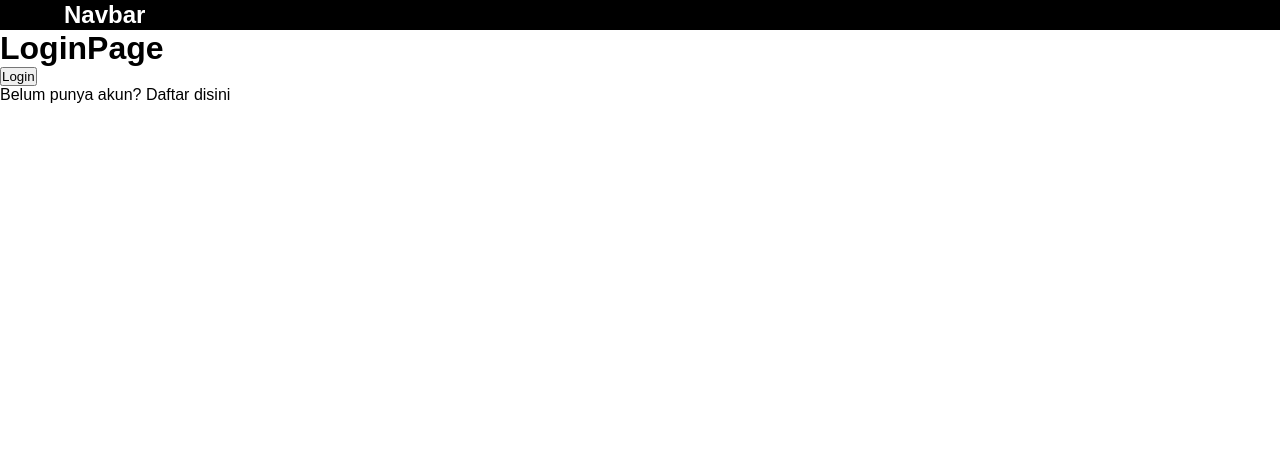
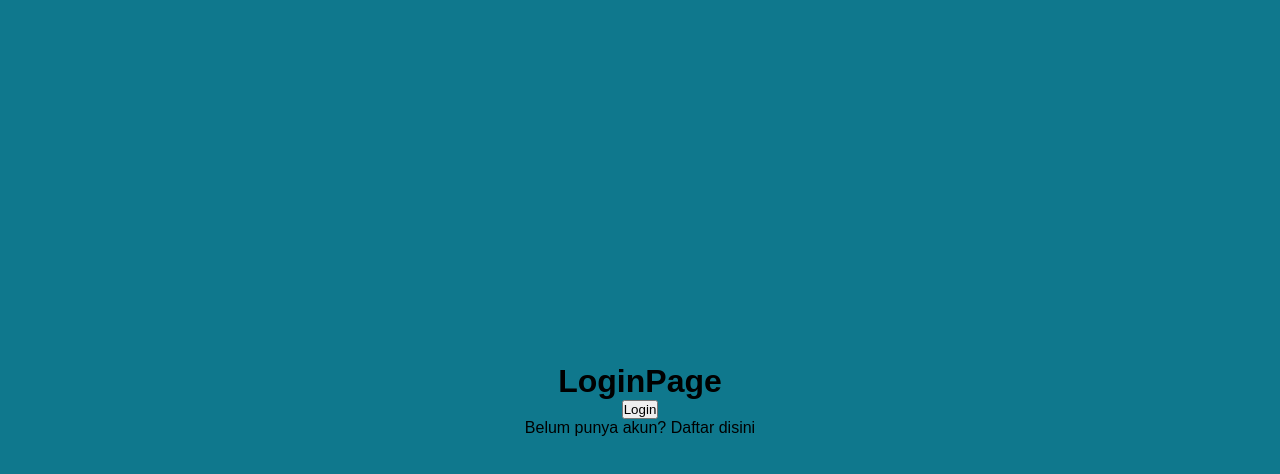
Before and after one commit to ibnucholdun/learn-NextJs-pages-router, a Next.js app: page /auth/login in a window 1280 px wide. Shown: the top 474 px of the page. Built offline with nearby package versions, Linux system fonts and the light colour scheme.

Commit message:
Styling with ccs module and sass, refactoring file views page

```diff
--- a/package.json
+++ b/package.json
@@ -18,5 +18,8 @@
     "react": "18.2.0",
     "react-dom": "18.2.0",
     "typescript": "5.2.2"
+  },
+  "devDependencies": {
+    "sass": "^1.66.1"
   }
 }
--- a/src/components/layouts/AppShell/index.tsx
+++ b/src/components/layouts/AppShell/index.tsx
@@ -1,17 +1,21 @@
 import React from "react";
 import Navbar from "../Navbar";
+import { useRouter } from "next/router";
 
 type Props = {
   children: React.ReactNode;
 };
 
+const disableNavbar = ["/auth/login", "/auth/register"];
+
 // INI ADALAH FILE CONTAINER DARI SEBUAH WEBSITE
 
 const AppShell = (props: Props) => {
   const { children } = props;
+  const { pathname } = useRouter();
   return (
     <main>
-      <Navbar />
+      {!disableNavbar.includes(pathname) && <Navbar />}
       {children}
     </main>
   );
--- /dev/null
+++ b/src/components/layouts/Navbar/Navbar.module.css
@@ -0,0 +1,9 @@
+.navbar {
+  display: flex;
+  width: 100%;
+  height: 30px;
+  background-color: black;
+  color: white;
+  align-items: center;
+  padding: 0 5%;
+}
--- a/src/components/layouts/Navbar/index.tsx
+++ b/src/components/layouts/Navbar/index.tsx
@@ -1,10 +1,11 @@
+import style from "./Navbar.module.css";
 import React from "react";
 
 type Props = {};
 
 const Navbar = (props: Props) => {
   return (
-    <div className="navbar">
+    <div className={style.navbar}>
       <h2>Navbar</h2>
     </div>
   );
--- a/src/pages/auth/login.tsx
+++ b/src/pages/auth/login.tsx
@@ -1,26 +1,12 @@
 import React from "react";
-import Link from "next/link";
-import { useRouter } from "next/router";
-
+import LoginView from "@/views/Auth/Login";
 type Props = {};
 
 const LoginPage = (props: Props) => {
-  // Navigasi menggunakan useRouter yang fungsinya dapat meredirect ke halaman tertentu menggunakan keyword push
-  // penerapannya bisa digunakan pada saat falidasi login dan digunakan pada button login untuk meredirect ke halaman utamanya
-  const { push } = useRouter();
-
-  const handleLogin = () => {
-    push("/product");
-  };
-
   return (
-    <div>
-      <h1>LoginPage</h1>
-      <button onClick={() => handleLogin()}>Login</button>
-      <p>
-        Belum punya akun? Daftar <Link href={"/auth/register"}>disini</Link>
-      </p>
-    </div>
+    <>
+      <LoginView />
+    </>
   );
 };
 
--- /dev/null
+++ b/src/styles/colors.scss
@@ -0,0 +1,3 @@
+$schema: (
+  primary: #0f788d,
+);
--- a/src/styles/globals.css
+++ b/src/styles/globals.css
@@ -15,13 +15,3 @@ a {
   color: inherit;
   text-decoration: none;
 }
-
-.navbar {
-  display: flex;
-  width: 100%;
-  height: 30px;
-  background-color: black;
-  color: white;
-  align-items: center;
-  padding: 0 5%;
-}
--- /dev/null
+++ b/src/views/Auth/Login/Login.module.scss
@@ -0,0 +1,10 @@
+@import "@/styles/colors.scss";
+
+.login {
+  display: flex;
+  flex-direction: column;
+  justify-content: center;
+  align-items: center;
+  height: 100vh;
+  background-color: map-get($schema, primary);
+}
--- /dev/null
+++ b/src/views/Auth/Login/index.tsx
@@ -0,0 +1,27 @@
+import React from "react";
+import style from "./Login.module.scss";
+import { useRouter } from "next/router";
+import Link from "next/link";
+
+type Props = {};
+
+const LoginView = (props: Props) => {
+  // Navigasi menggunakan useRouter yang fungsinya dapat meredirect ke halaman tertentu menggunakan keyword push
+  // penerapannya bisa digunakan pada saat falidasi login dan digunakan pada button login untuk meredirect ke halaman utamanya
+  const { push } = useRouter();
+
+  const handleLogin = () => {
+    push("/product");
+  };
+  return (
+    <div className={style.login}>
+      <h1>LoginPage</h1>
+      <button onClick={() => handleLogin()}>Login</button>
+      <p>
+        Belum punya akun? Daftar <Link href={"/auth/register"}>disini</Link>
+      </p>
+    </div>
+  );
+};
+
+export default LoginView;
```
Also changed, not shown: src/pages/auth/register.tsx (+4 -8 lines), src/views/Auth/Register/index.tsx (added, +17 -0 lines), src/views/Auth/Register/Register.module.scss (added), 1 other file (tests, documents, lock files or other folders).
